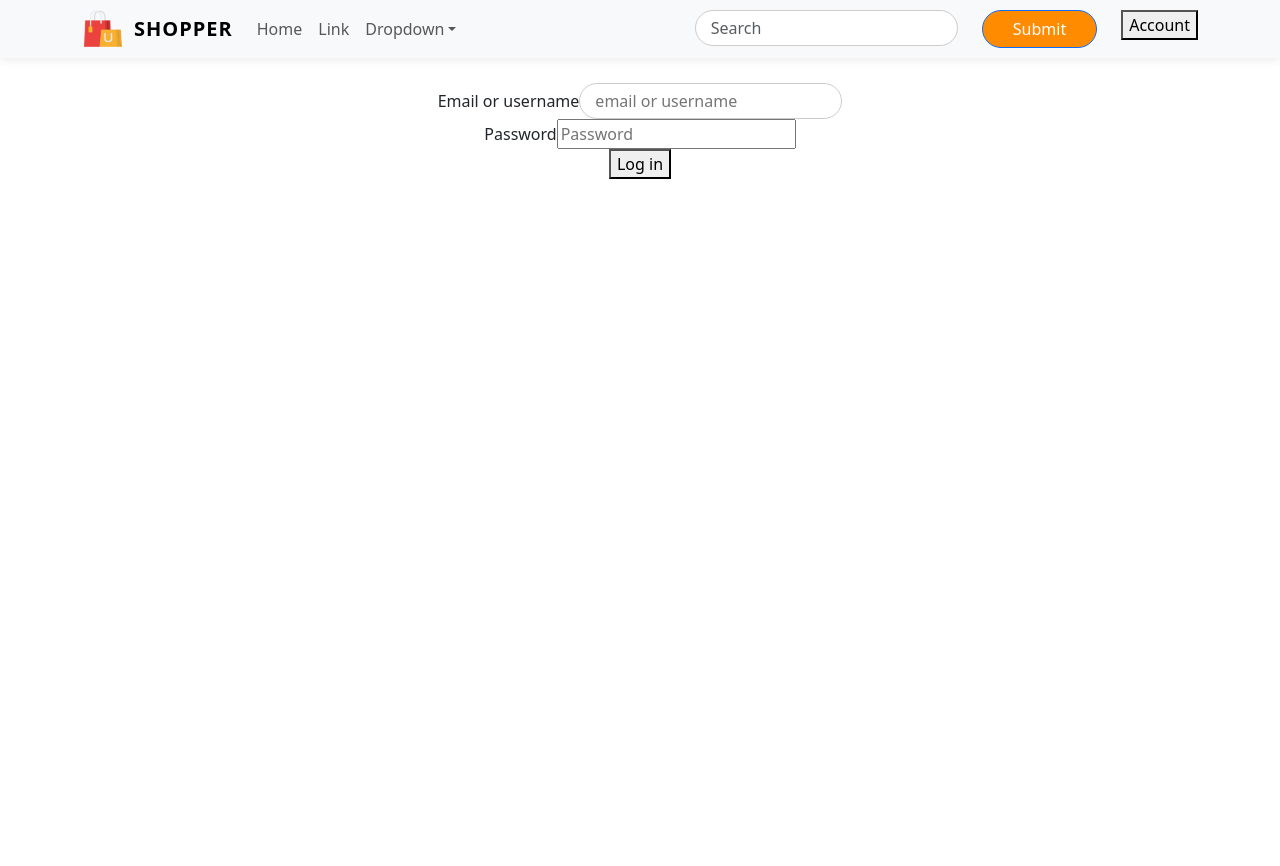
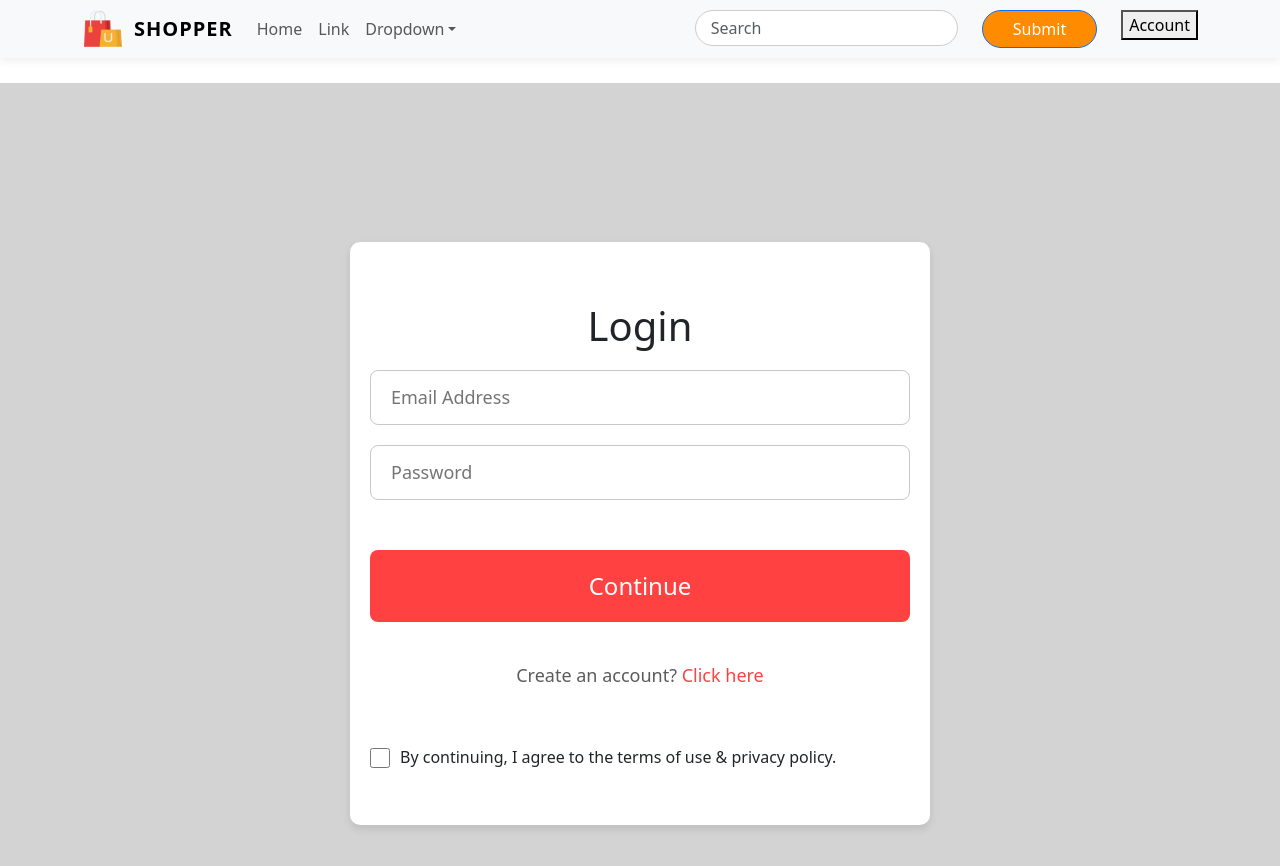
Before and after one commit to bramjot14/E_Commerce_New, a React (Create React App) app in the folder frontend/: page /login in a window 1280 px wide. Shown: the top 866 px of the page. Before the commit the page ends 800 px from the top, so only its background shows below. Built offline with nearby package versions, Linux system fonts and the light colour scheme.

Commit message:
Add temporary Login/Signup component with basic API wiring for testing"

```diff
--- a/frontend/src/App.js
+++ b/frontend/src/App.js
@@ -8,8 +8,8 @@ import CallToAction from './Components/CallToAction/CallToAction';
 import Form from './Components/Form/Form';
 import Footer from './Components/Footer/Footer';
 import ProductDetail from './Components/ProductDetail/ProductDetail';
-import Login from './Components/Login/Login';
-
+// import Login from './Components/Login/Login';
+import LoginSignup from './Components/Authentication/LoginSignup';
 
 function App() {
   return (
@@ -31,7 +31,8 @@ function App() {
 
       } />
             <Route path='/ProductDetail/:id' element={<ProductDetail/>}/>
-            <Route path='/login' element={<Login/>}/>
+            {/* <Route path='/login' element={<Login/>}/> */}
+              <Route path='/login' element={<LoginSignup />} />
           </Routes></div>
         </Router>
 
--- /dev/null
+++ b/frontend/src/Components/Authentication/LoginSignup.css
@@ -0,0 +1,132 @@
+.loginsignup {
+    width: 100%;
+    min-height: 100vh; /* Ensure it takes full viewport height */
+    background: lightgrey;
+    padding-top: 100px;
+    display: flex;
+    justify-content: center; /* Center horizontally */
+    align-items: center; /* Center vertically */
+}
+
+.loginsignup-container {
+    width: 90%;
+    max-width: 580px;
+    background: white;
+    padding: 40px 20px;
+    border-radius: 10px;
+    box-shadow: 0px 4px 8px rgba(0, 0, 0, 0.1);
+    margin: 20px 0; /* Add spacing around the container */
+}
+
+.loginsignup-container h1 {
+    margin: 20px 0px;
+    text-align: center;
+}
+
+.loginsignup-feilds {
+    display: flex;
+    flex-direction: column;
+    gap: 20px;
+    margin-top: 20px;
+}
+
+.loginsignup-feilds input {
+    height: 55px;
+    width: 100%;
+    padding-left: 20px;
+    border: 1px solid #c9c9c9;
+    border-radius: 8px;
+    outline: none;
+    color: #5c5c5c;
+    font-size: 18px;
+    transition: border 0.3s ease;
+}
+
+.loginsignup-feilds input:focus {
+    border: 1px solid #ff4141;
+}
+
+.loginsignup-container button {
+    width: 100%;
+    height: 72px;
+    color: white;
+    background: #ff4141;
+    margin-top: 30px;
+    border: none;
+    font-size: 24px;
+    font-weight: 500;
+    cursor: pointer;
+    border-radius: 8px;
+}
+
+.loginsignup-login {
+    text-align: center;
+    margin-top: 20px;
+    font-size: 18px;
+    color: #5c5c5c;
+}
+
+.loginsignup-login span {
+    color: #ff4141;
+    cursor: pointer;
+}
+
+.loginsignup-agree {
+    display: flex;
+    align-items: center;
+    gap: 10px;
+    margin-top: 20px;
+}
+
+.loginsignup-agree input {
+    width: 20px;
+    height: 20px;
+    cursor: pointer;
+}
+
+.loginsignup-agree input[type="checkbox"] {
+    margin-top: -13px; /* Slight adjustment for perfect alignment */
+}
+
+@media (max-width: 768px) {
+    .loginsignup-container {
+        padding: 20px;
+    }
+
+    .loginsignup-feilds input {
+        height: 45px;
+    }
+
+    .loginsignup-container button {
+        height: 60px;
+        font-size: 20px;
+    }
+}
+
+@media (max-width: 480px) {
+    .loginsignup {
+        padding-top: 50px; /* Reduce top padding for smaller screens */
+        padding-bottom: 50px; /* Ensure spacing from the footer */
+    }
+
+    .loginsignup-container {
+        padding: 15px; /* Reduce padding */
+    }
+
+    .loginsignup-container button {
+        height: 50px; /* Adjust button size */
+        font-size: 18px; /* Adjust font size */
+    }
+
+    .loginsignup-feilds input {
+        height: 40px; /* Adjust input size */
+    }
+
+    .loginsignup-login {
+        font-size: 16px; /* Adjust font size for login text */
+    }
+
+    .loginsignup-agree {
+        margin-top: 10px; /* Reduce margin for checkbox */
+    }
+}
--- /dev/null
+++ b/frontend/src/Components/Authentication/LoginSignup.jsx
@@ -0,0 +1,103 @@
+import React, { useState } from 'react'
+import './LoginSignup.css'
+
+const LoginSignup = () => {
+
+  const [state, setState] = useState("Login");
+  const [formData, setFormData] = useState({
+    username: "",
+    password: "",
+    email:""
+  });
+
+  const changeHandler = (e) => {
+    setFormData({ ...formData, [e.target.name]: e.target.value });
+};
+
+
+  const login = async () => {
+    console.log("Login function executed", formData)
+    try {
+      let response = await fetch("http://localhost:5002/login", {
+          method: 'POST',
+          headers: {
+              Accept: 'application/json',
+              'Content-Type': 'application/json',
+          },
+          body: JSON.stringify(formData),
+      });
+
+      if (!response.ok) {
+          throw new Error(`HTTP error! Status: ${response.status}`);
+      }
+
+      let responseData = await response.json();
+      console.log("Response Data:", responseData); // Debugging
+
+      if (responseData.success) {
+          localStorage.setItem("auth-token", responseData.token);
+          window.location.replace('/');
+      } else {
+          alert(responseData.errors || "Signup failed. Please try again.");
+      }
+  } catch (error) {
+      console.error("Signup error:", error);
+      alert(`Signup failed: ${error.message}`);
+  }
+
+  }
+
+  const signup = async () => {
+    try {
+        let response = await fetch("http://localhost:5002/signup", { // ✅ FIXED URL
+            method: 'POST',
+            headers: {
+                Accept: 'application/json',
+                'Content-Type': 'application/json',
+            },
+            body: JSON.stringify(formData),
+        });
+
+        if (!response.ok) {
+            throw new Error(`HTTP error! Status: ${response.status}`);
+        }
+
+        let responseData = await response.json();
+        console.log("Response Data:", responseData); // Debugging
+
+        if (responseData.success) {
+            localStorage.setItem("auth-token", responseData.token);
+            window.location.replace('/');
+        } else {
+            alert(responseData.errors || "Signup failed. Please try again.");
+        }
+    } catch (error) {
+        console.error("Signup error:", error);
+        alert(`Signup failed: ${error.message}`);
+    }
+};
+
+
+  return (
+    <div className='loginsignup'>
+      <div className="loginsignup-container">
+        <h1>{state}</h1>
+        <div className="loginsignup-feilds">
+          {state === "Sign up"?<input name='username' value={formData.username} onChange={changeHandler} type="text" placeholder='Your Name' />: <></>}
+          <input name="email" value={formData.email} onChange={changeHandler} type="email" placeholder='Email Address' />
+          <input type="password" name='password' value={formData.password} onChange={changeHandler} placeholder='Password' />
+          <button onClick={() => {state === "Login" ? login(): signup()}}>Continue</button>
+
+          {state === "Sign up" ? <p className='loginsignup-login'>Already have an account? <span onClick={() => {setState("Login")}}>Login here</span></p>: <p className='loginsignup-login'>Create an account? <span onClick={() => {setState("Sign up")}}>Click here</span></p>}
+
+          <div className="loginsignup-agree">
+            <input type="checkbox" name='' id='' />
+            <p>By continuing, I agree to the terms of use & privacy policy. </p>
+          </div>
+        </div>
+      </div>
+    </div>
+  )
+}
+
+export default LoginSignup
```
